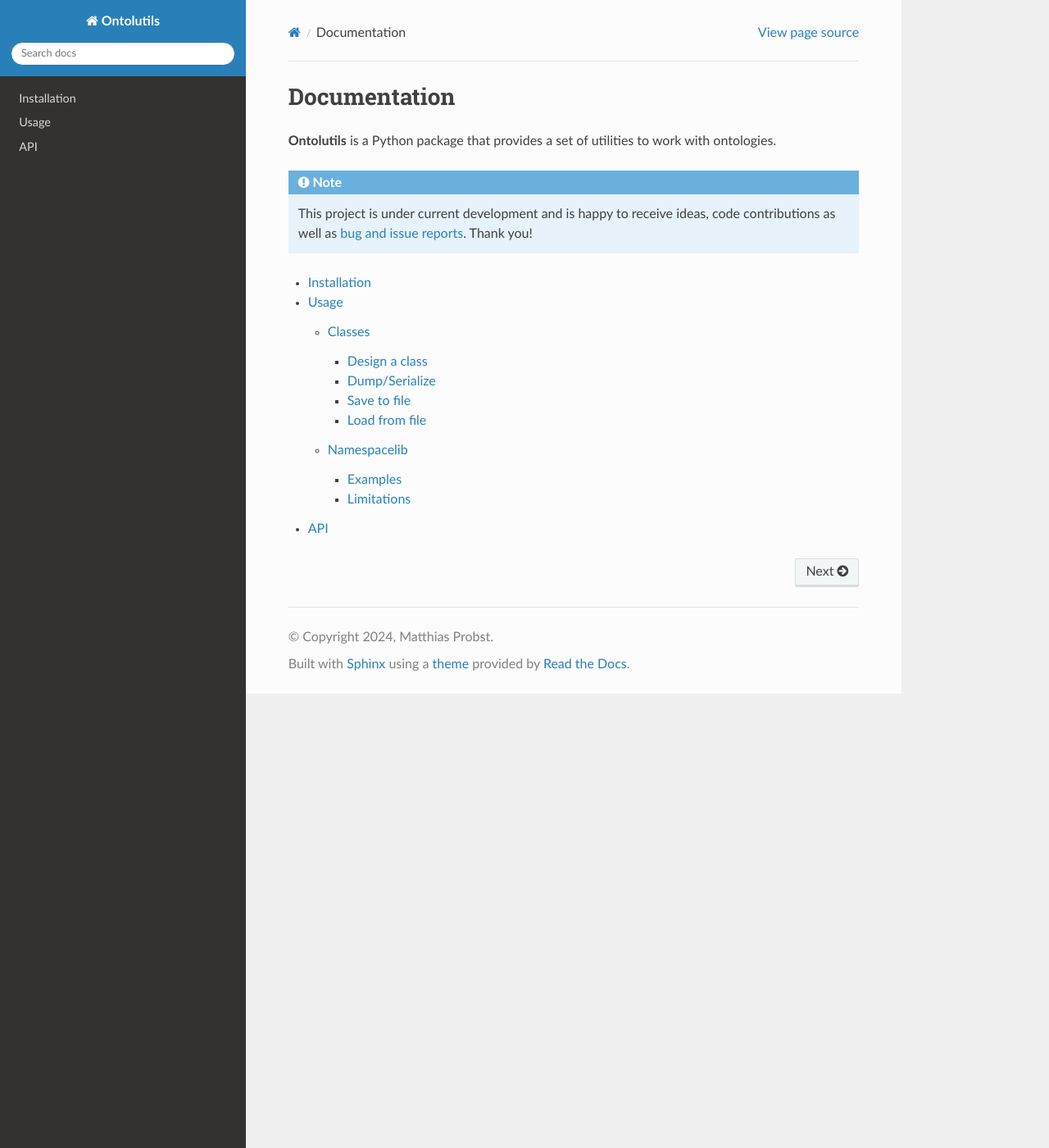
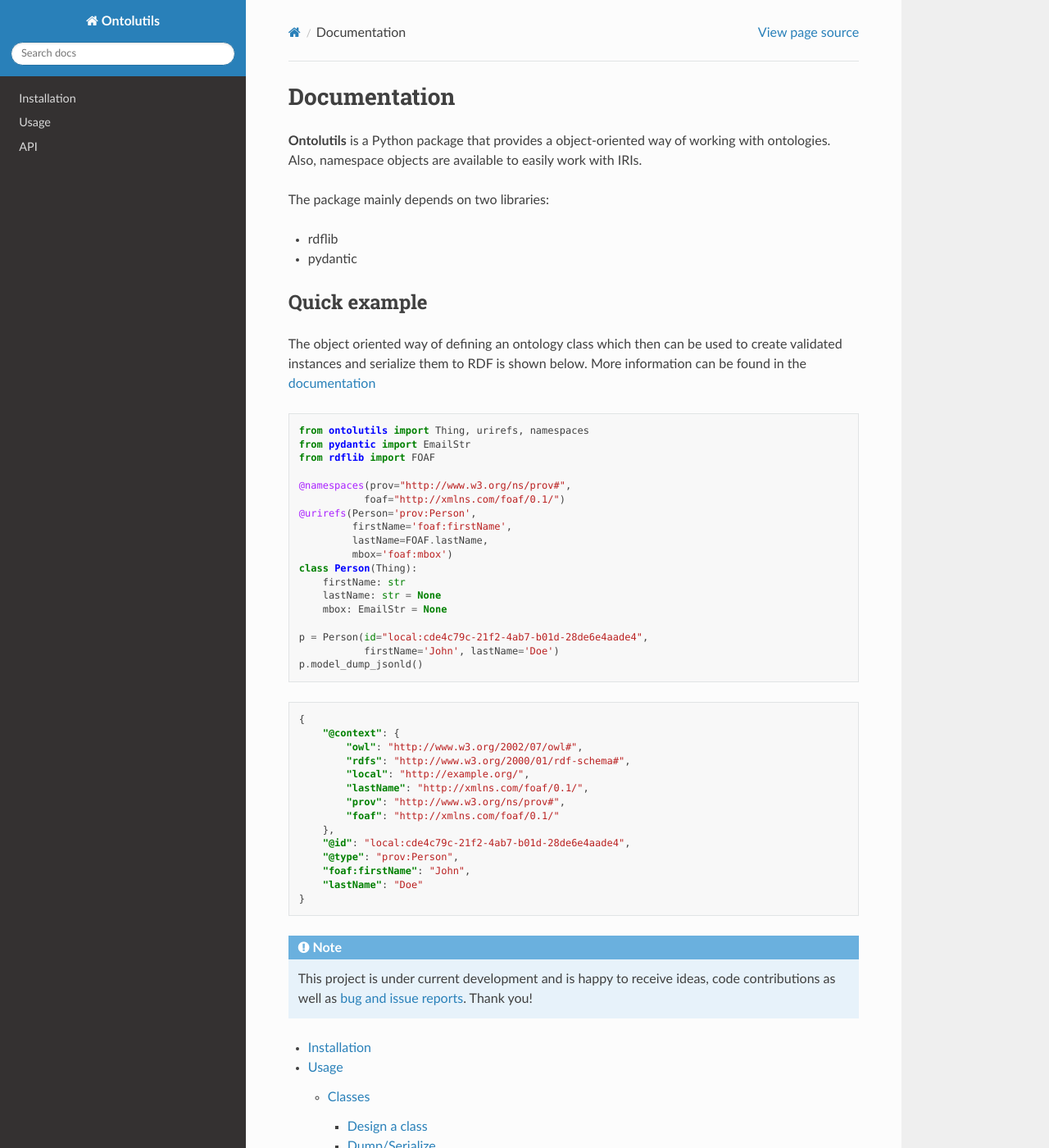
Before and after one commit to matthiasprobst/ontology-utils, a Sphinx documentation site: the page built from docs/index.rst, in a window 1280 px wide and 1400 px high. Shown: the whole window at 82% size. Built offline with Sphinx 7.4.7 and the Read the Docs theme 2.0.0, drawn with Linux system fonts in a browser that asks for light colours.

Commit message:
update docs and allow urirefs to be actual URIRefs objects

```diff
--- a/docs/index.rst
+++ b/docs/index.rst
@@ -1,7 +1,58 @@
 Documentation
 =============
 
-**Ontolutils** is a Python package that provides a set of utilities to work with ontologies.
+**Ontolutils** is a Python package that provides a object-oriented way of working with ontologies.
+Also, namespace objects are available to easily work with IRIs.
+
+The package mainly depends on two libraries:
+
+- rdflib
+- pydantic
+
+
+Quick example
+-------------
+
+The object oriented way of defining an ontology class which then can be used to create validated instances and
+serialize them to RDF is shown below. More information can be found in the :doc:`documentation <userguide/classes>`
+
+.. code-block:: python
+
+    from ontolutils import Thing, urirefs, namespaces
+    from pydantic import EmailStr
+    from rdflib import FOAF
+
+    @namespaces(prov="http://www.w3.org/ns/prov#",
+               foaf="http://xmlns.com/foaf/0.1/")
+    @urirefs(Person='prov:Person',
+             firstName='foaf:firstName',
+             lastName=FOAF.lastName,
+             mbox='foaf:mbox')
+    class Person(Thing):
+        firstName: str
+        lastName: str = None
+        mbox: EmailStr = None
+
+    p = Person(id="local:cde4c79c-21f2-4ab7-b01d-28de6e4aade4",
+               firstName='John', lastName='Doe')
+    p.model_dump_jsonld()
+
+.. code-block:: json
+
+    {
+        "@context": {
+            "owl": "http://www.w3.org/2002/07/owl#",
+            "rdfs": "http://www.w3.org/2000/01/rdf-schema#",
+            "local": "http://example.org/",
+            "lastName": "http://xmlns.com/foaf/0.1/",
+            "prov": "http://www.w3.org/ns/prov#",
+            "foaf": "http://xmlns.com/foaf/0.1/"
+        },
+        "@id": "local:cde4c79c-21f2-4ab7-b01d-28de6e4aade4",
+        "@type": "prov:Person",
+        "foaf:firstName": "John",
+        "lastName": "Doe"
+    }
 
 
 .. note::
--- a/docs/userguide/classes.rst
+++ b/docs/userguide/classes.rst
@@ -1,3 +1,5 @@
+.. _classes:
+
 Classes
 =======
 
```
Also changed, not shown: 3 other files.
